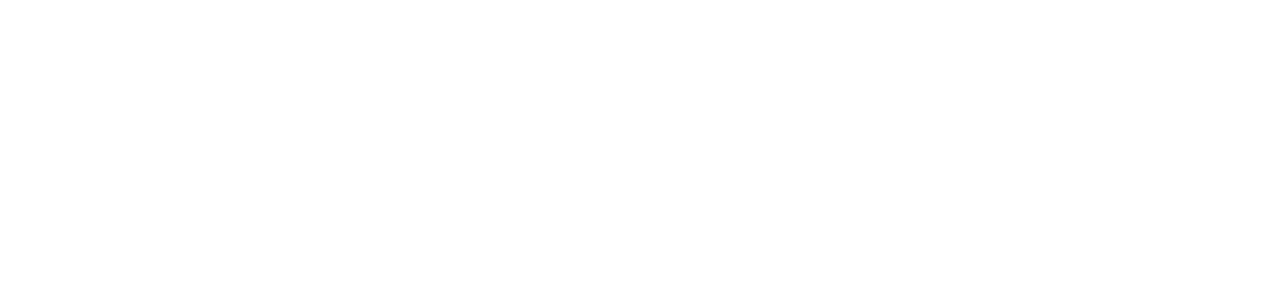
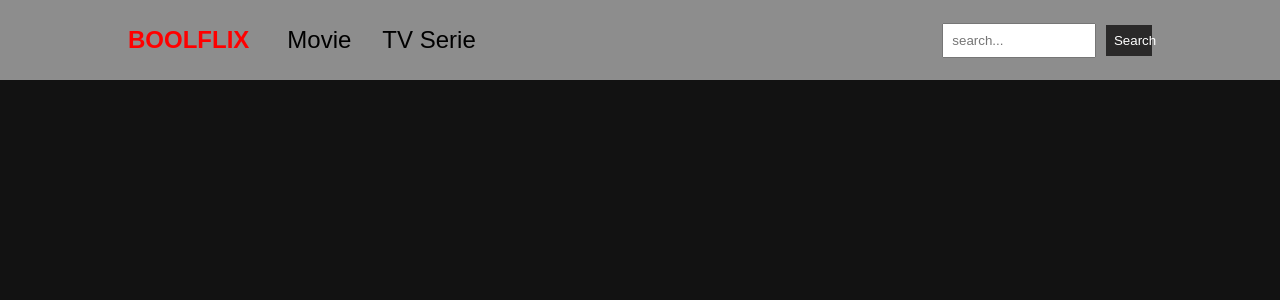
Before and after one commit to agnesvarga1/vite-boolflix, a Vue app: page / in a window 1280 px wide. Shown: the top 300 px of the page. Built offline with nearby package versions, Linux system fonts and the light colour scheme.

Commit message:
1st commmit feat AppHeader template

```diff
--- a/index.html
+++ b/index.html
@@ -2,9 +2,9 @@
 <html lang="en">
   <head>
     <meta charset="UTF-8" />
-    <link rel="icon" type="image/svg+xml" href="/vite.svg" />
+    <!-- <link rel="icon" type="image/svg+xml" href="/vite.svg" /> -->
     <meta name="viewport" content="width=device-width, initial-scale=1.0" />
-    <title>DC Comics</title>
+    <title>Boolflix</title>
   </head>
   <body>
     <div id="app"></div>
--- a/package.json
+++ b/package.json
@@ -9,6 +9,7 @@
     "preview": "vite preview"
   },
   "dependencies": {
+    "axios": "^1.6.7",
     "vue": "^3.3.11"
   },
   "devDependencies": {
--- a/src/App.vue
+++ b/src/App.vue
@@ -1,11 +1,24 @@
 <script>
+import { store } from "./store";
+import AppHeader from "./components/AppHeader.vue";
 export default {
   name: "App",
+  components: {
+    AppHeader,
+  },
+  data() {
+    return {
+      store,
+    };
+  },
 };
 </script>
 
-<template></template>
+<template>
+  <AppHeader />
+  <main></main>
+</template>
 
 <style lang="scss">
-@use "./styles/general.scss";
+@use "./styles/general.scss" as *;
 </style>
--- /dev/null
+++ b/src/components/AppHeader.vue
@@ -0,0 +1,84 @@
+<script>
+export default {
+  name: "AppHeader",
+};
+</script>
+<template>
+  <header>
+    <nav>
+      <div>
+        <h1>BOOLFLIX</h1>
+        <ul>
+          <li><a href="#">Movie</a></li>
+          <li><a href="#">TV Serie</a></li>
+        </ul>
+      </div>
+      <div class="search-field">
+        <input type="text" placeholder="search..." />
+        <button>Search</button>
+      </div>
+    </nav>
+  </header>
+</template>
+<style lang="scss" scoped>
+header {
+  min-height: 80px;
+  background-color: #ffffff84;
+  display: flex;
+  align-items: center;
+
+  nav {
+    width: 80%;
+    margin: 0 auto;
+    padding-block: 1rem;
+    opacity: 1;
+    display: flex;
+    justify-content: space-between;
+    align-items: center;
+    div {
+      display: flex;
+      align-items: center;
+      gap: 30px;
+      h1 {
+        color: red;
+      }
+      ul {
+        display: flex;
+        gap: 15px;
+        li {
+          a {
+            font-size: 1.5em;
+            color: #000;
+            padding: 0.5rem;
+            &:hover {
+              color: red;
+              border: 2px solid red;
+            }
+          }
+        }
+      }
+    }
+
+    div.search-field {
+      gap: 10px;
+      justify-content: flex-end;
+      width: 30%;
+      input {
+        padding: 0.5rem;
+        width: 50%;
+      }
+      button {
+        padding: 8px;
+        width: 15%;
+        background-color: #2a2929;
+        color: #fff;
+        cursor: pointer;
+        border: none;
+        &:hover {
+          background-color: #636262;
+        }
+      }
+    }
+  }
+}
+</style>
--- /dev/null
+++ b/src/store.js
@@ -0,0 +1,7 @@
+import { reactive } from "vue";
+export const store = reactive({
+  searchValue: "",
+  loading: true,
+  myKey: "api_key=8655b08b460ad55dbe7c72cdc2e63fca",
+  movieUrl: `https://api.themoviedb.org/3/search/movie?`,
+});
--- a/src/styles/general.scss
+++ b/src/styles/general.scss
@@ -6,4 +6,19 @@
 
 body {
   font-family: Arial, Helvetica, sans-serif;
+  height: 100vh;
+  background-color: #121212;
+  color: #fff;
 }
+
+main {
+  height: calc(100% - 80px);
+}
+
+a {
+  text-decoration: none;
+}
+
+li {
+  list-style-type: none;
+}
```
Also changed, not shown: 1 other file (tests, documents, lock files or other folders).
